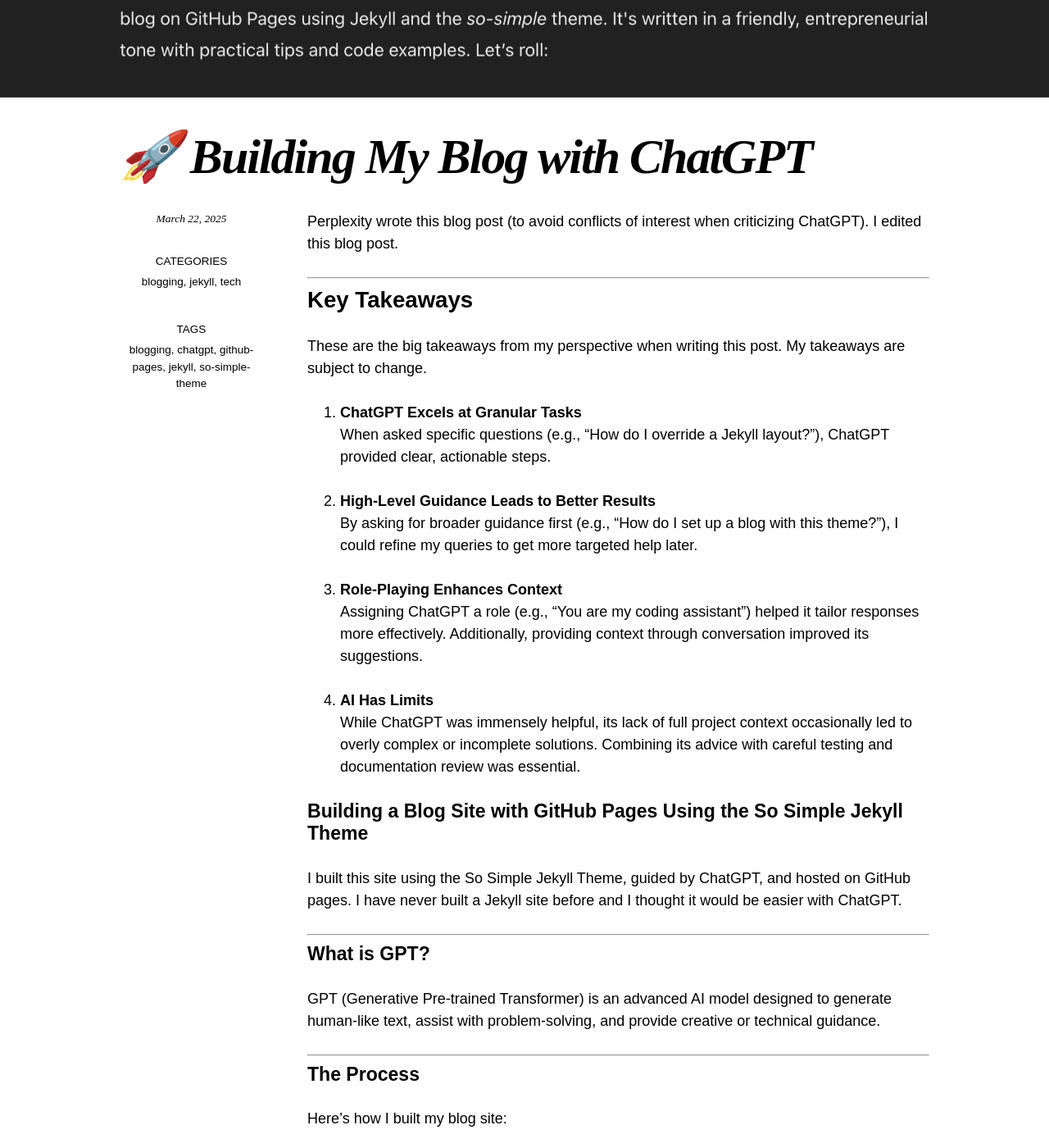
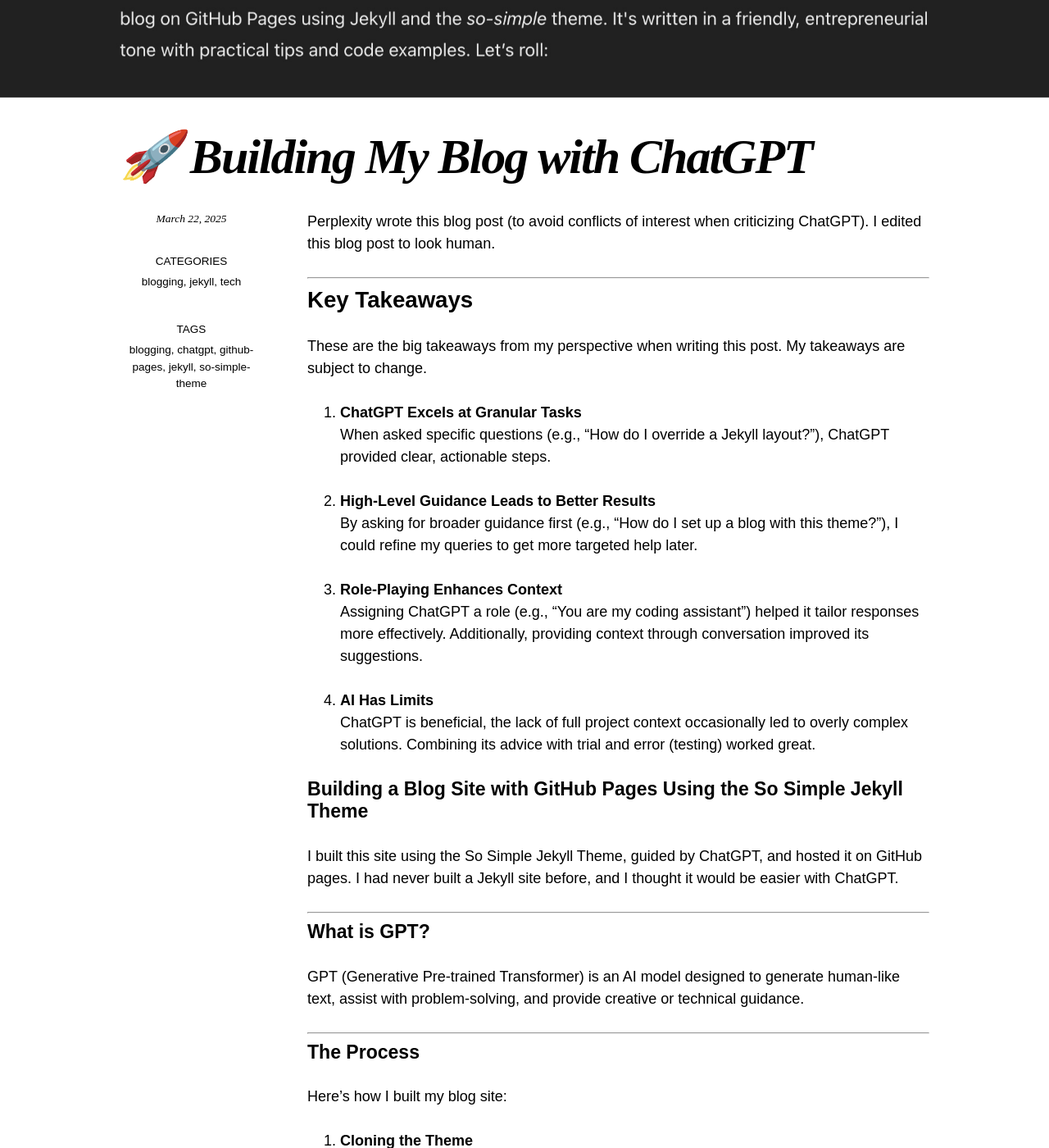
Before and after one commit to tsgillam/funitureworld, a Jekyll site: the page built from _posts/2025-03-22-a-chatgpt-blogpost.md, in a window 1280 px wide and 1400 px high, scrolled down 394 px. Shown: the whole window at 82% size. Built offline with Jekyll 4.4.1, drawn with Linux system fonts in a browser that asks for light colours; nearby versions of some CDN libraries.

Commit message:
Update 2025-03-22-a-chatgpt-blogpost.md

```diff
--- a/_posts/2025-03-22-a-chatgpt-blogpost.md
+++ b/_posts/2025-03-22-a-chatgpt-blogpost.md
@@ -8,7 +8,7 @@ excerpt: How I used ChatGPT to launch a Jekyll blog with GitHub Pages and the So
 author: Tom Gillam
 image: assets/images/2025-03-22-hero.jpg
 ---
-Perplexity wrote this blog post (to avoid conflicts of interest when criticizing ChatGPT). I edited this blog post.
+Perplexity wrote this blog post (to avoid conflicts of interest when criticizing ChatGPT). I edited this blog post to look human.
 
 ---
 ## **Key Takeaways**
@@ -24,17 +24,17 @@ These are the big takeaways from my perspective when writing this post. My takea
    Assigning ChatGPT a role (e.g., “You are my coding assistant”) helped it tailor responses more effectively. Additionally, providing context through conversation improved its suggestions.
 
 4. **AI Has Limits**
-   While ChatGPT was immensely helpful, its lack of full project context occasionally led to overly complex or incomplete solutions. Combining its advice with careful testing and documentation review was essential.
+   ChatGPT is beneficial, the lack of full project context occasionally led to overly complex solutions. Combining its advice with trial and error (testing) worked great.
 
 
 ### Building a Blog Site with GitHub Pages Using the So Simple Jekyll Theme
 
-I built this site using the So Simple Jekyll Theme, guided by ChatGPT, and hosted on GitHub pages. I have never built a Jekyll site before and I thought it would be easier with ChatGPT.
+I built this site using the So Simple Jekyll Theme, guided by ChatGPT, and hosted it on GitHub pages. I had never built a Jekyll site before, and I thought it would be easier with ChatGPT.
 
 ---
 
 ### **What is GPT?**
-GPT (Generative Pre-trained Transformer) is an advanced AI model designed to generate human-like text, assist with problem-solving, and provide creative or technical guidance.
+GPT (Generative Pre-trained Transformer) is an AI model designed to generate human-like text, assist with problem-solving, and provide creative or technical guidance.
 
 ---
 
```
